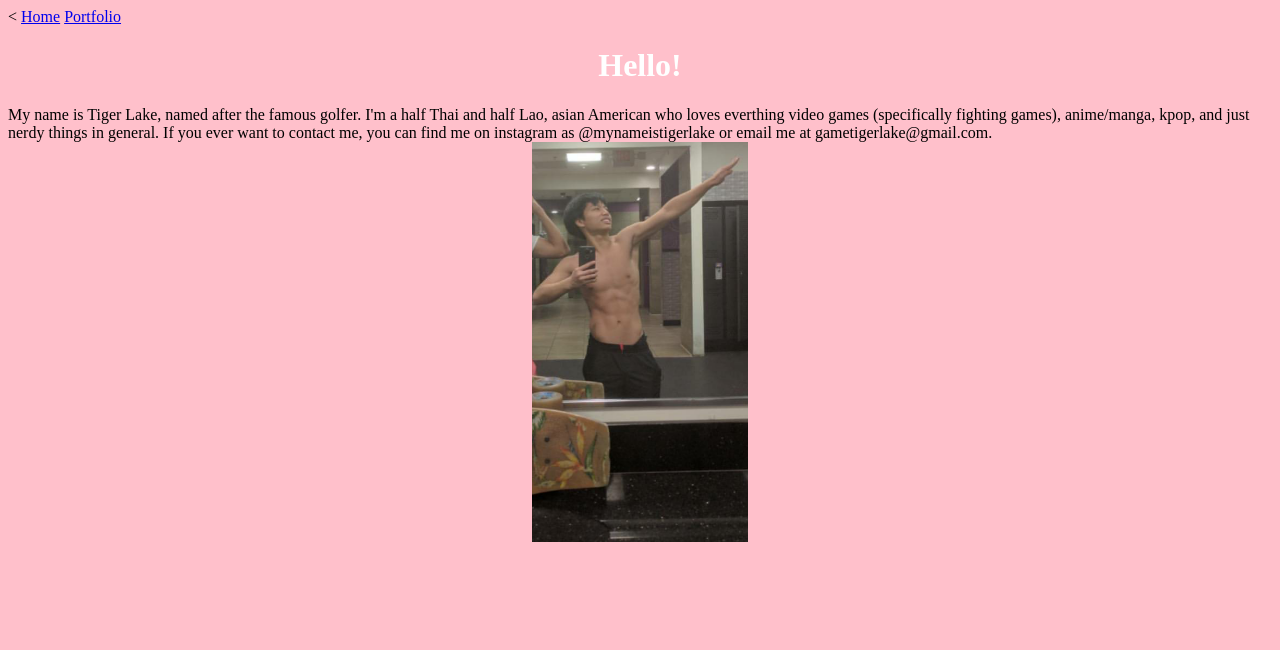
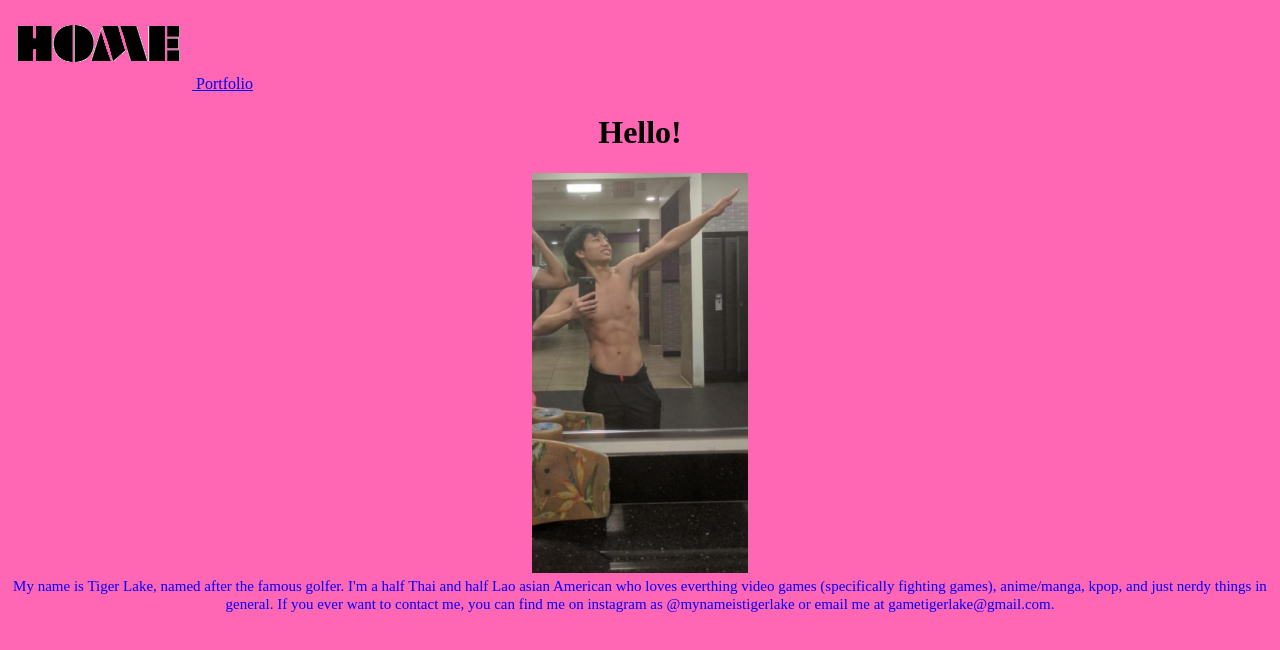
Before and after one commit to laketiger/laketiger.github.io, a plain HTML site: page aboutme.html in a window 1280 px wide. Drawn offline with Linux system fonts and the light colour scheme.

Commit message:
aboutme.html

```diff
--- a/aboutme.html
+++ b/aboutme.html
@@ -4,15 +4,15 @@
     <meta charset="utf-8">
     <title>Home</title>
     <style>body {
-    background-color: pink;
+    background-color: rgb(255, 102, 179);
 }
 
 h1 {
-    color: white;
+    color: black;
     text-align: center;
 }
 
-p {
+p1 {
    color: blue;
    font-size: 15px;
 }
@@ -23,10 +23,13 @@ p {
   </head>
   <body>
     </style>
-    </body><
-    <a href="index.html">Home</a>
+    </body>
+    <a href="index.html">
+  <img src="images/homebutton2.PNG" alt="Home" style="width:184px;height:81px;border:0;">
+</a>
+      <span class="title_text hidden-sm hidden-md">
+    </a>
     <a href="portfolio.html">Portfolio</a>
-    <center><h1>Hello!</h1></center>
-    <p1> My name is Tiger Lake, named after the famous golfer. I'm a half Thai and half Lao, asian American who loves everthing video games (specifically fighting games), anime/manga, kpop, and just nerdy things in general. If you ever want to contact me, you can find me on instagram as @mynameistigerlake or email me at gametigerlake@gmail.com.</p1>
-   <center> <img src="images/IMG_20161219_134426.png"height=400">
-</center>
+    <center><h1>Hello!</h1>
+<center><img src="images/IMG_20161219_134426.png"height=400"> </center>
+<p1> My name is Tiger Lake, named after the famous golfer. I'm a half Thai and half Lao asian American who loves everthing video games (specifically fighting games), anime/manga, kpop, and just nerdy things in general. If you ever want to contact me, you can find me on instagram as @mynameistigerlake or email me at gametigerlake@gmail.com.</p1>
```
Also changed, not shown: portfolio.html (+11 -7 lines), test.html (added, +9 -0 lines), images/homebutton.PNG (added), images/homebutton2.PNG (added), images/schoolstuff.JPG (added).
